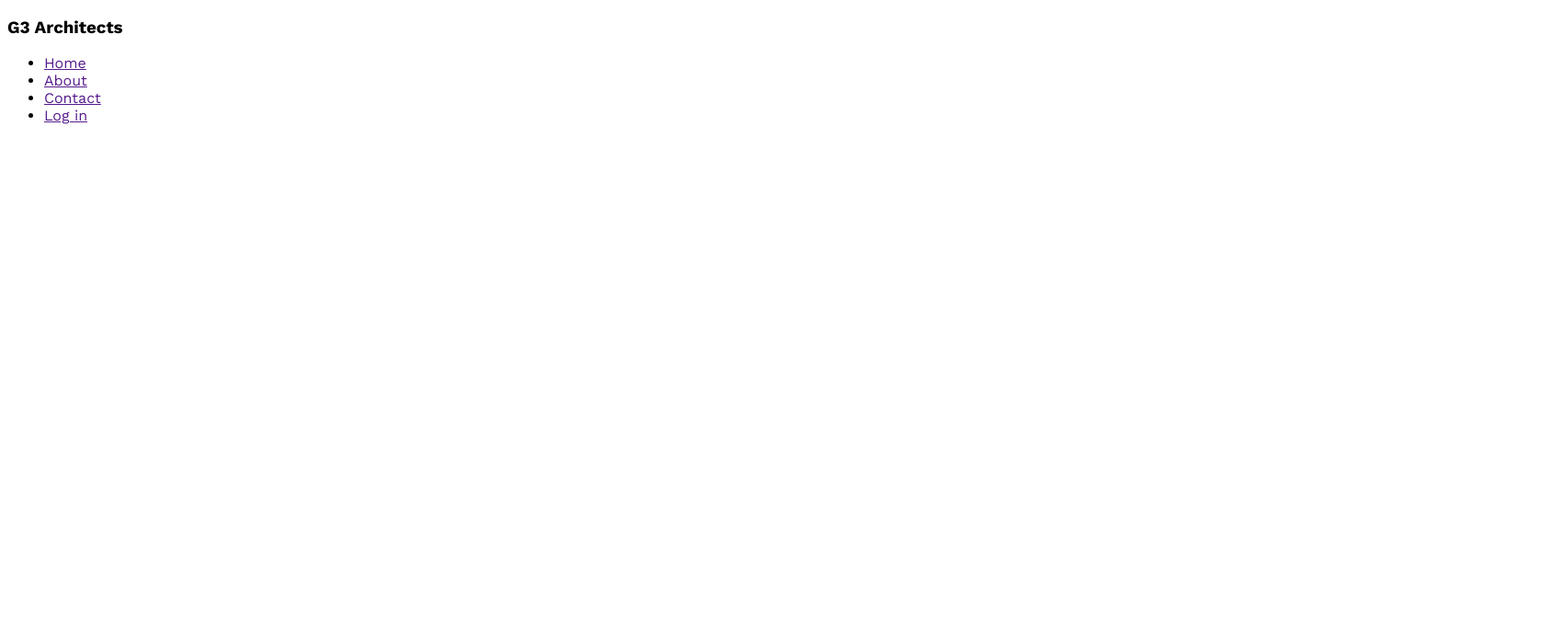
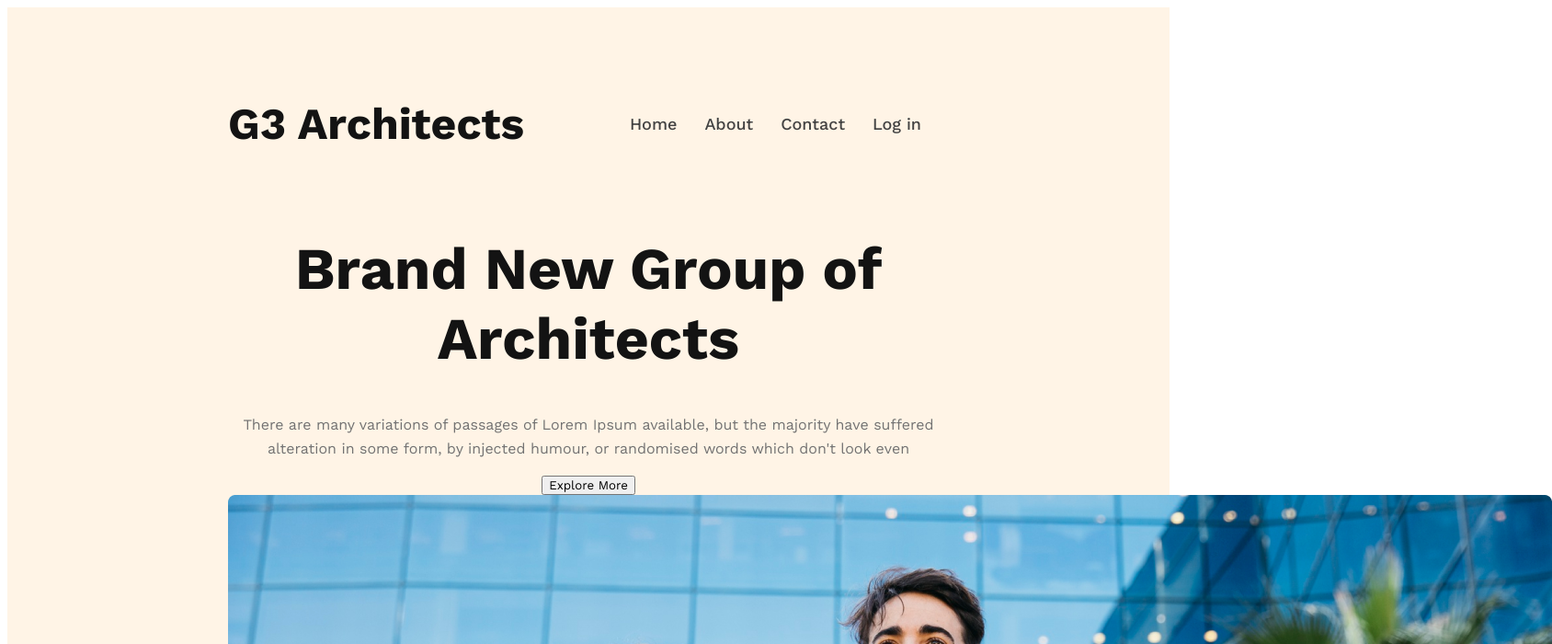
Before and after one commit to ahnaf4D/b9-g3-architects-web, a plain HTML site: page index.html in a window 1280 px wide. Shown: the top 700 px of the page at 92% size, 1688 px wide, since content can reach past the window. Drawn offline with nearby package versions, Linux system fonts and the light colour scheme.

Commit message:
80% work of header area completed

```diff
--- a/index.html
+++ b/index.html
@@ -11,7 +11,7 @@
 <body>
     <header>
         <nav>
-            <h3>G3 Architects</h3>
+            <h3 class="nav-title">G3 Architects</h3>
             <ul>
                 <li><a href="">Home</a></li>
                 <li><a href="">About</a></li>
@@ -19,6 +19,18 @@
                 <li><a href="">Log in</a></li>
             </ul>
         </nav>
+        <div class="banner">
+            <div class="banner-content">
+                <h1 class="banner-title">Brand New
+                    Group of Architects
+                </h1>
+                <p class="banner-description">There are many variations of passages of Lorem Ipsum available, but the
+                    majority have suffered alteration
+                    in some form, by injected humour, or randomised words which don't look even</p>
+                <button class="btn-primary">Explore More</button>
+            </div>
+            <img src="images/banner.png" alt="Banner image">
+        </div>
     </header>
     <main></main>
     <footer></footer>
--- a/styles/architects.css
+++ b/styles/architects.css
@@ -1,6 +1,64 @@
 /*Worksans font from google*/
 @import url('https://fonts.googleapis.com/css2?family=Work+Sans:ital,wght@0,100;0,200;0,300;0,400;0,500;0,600;0,700;0,800;0,900;1,100;1,200;1,300;1,400;1,500;1,600;1,700;1,800;1,900&display=swap');
 
+/*shared styles*/
 * {
     font-family: 'Work Sans', sans-serif;
 }
+
+.btn-primary {}
+
+/*header styles*/
+header {
+    background: rgba(255, 144, 14, 0.10);
+    padding: 50px 240px;
+}
+
+nav {
+    display: flex;
+    justify-content: space-between;
+    align-items: center;
+}
+
+.nav-title {
+    color: #131313;
+    font-size: 3rem;
+    font-weight: 700;
+}
+
+nav>ul {
+    display: flex;
+}
+
+nav li {
+    list-style: none;
+    font-size: 18px;
+    font-weight: 500;
+    line-height: 26px;
+    margin-right: 30px;
+}
+
+nav li a {
+    text-decoration: none;
+    color: #424242;
+}
+
+/*banner styles*/
+.banner-content {
+    max-width: 800px;
+    text-align: center;
+}
+
+.banner-title {
+    color: #131313;
+    text-align: center;
+    font-size: 64px;
+    font-weight: 700;
+}
+
+.banner-description {
+    color: #727272;
+    text-align: center;
+    font-size: 1rem;
+    line-height: 26px;
+}
```
